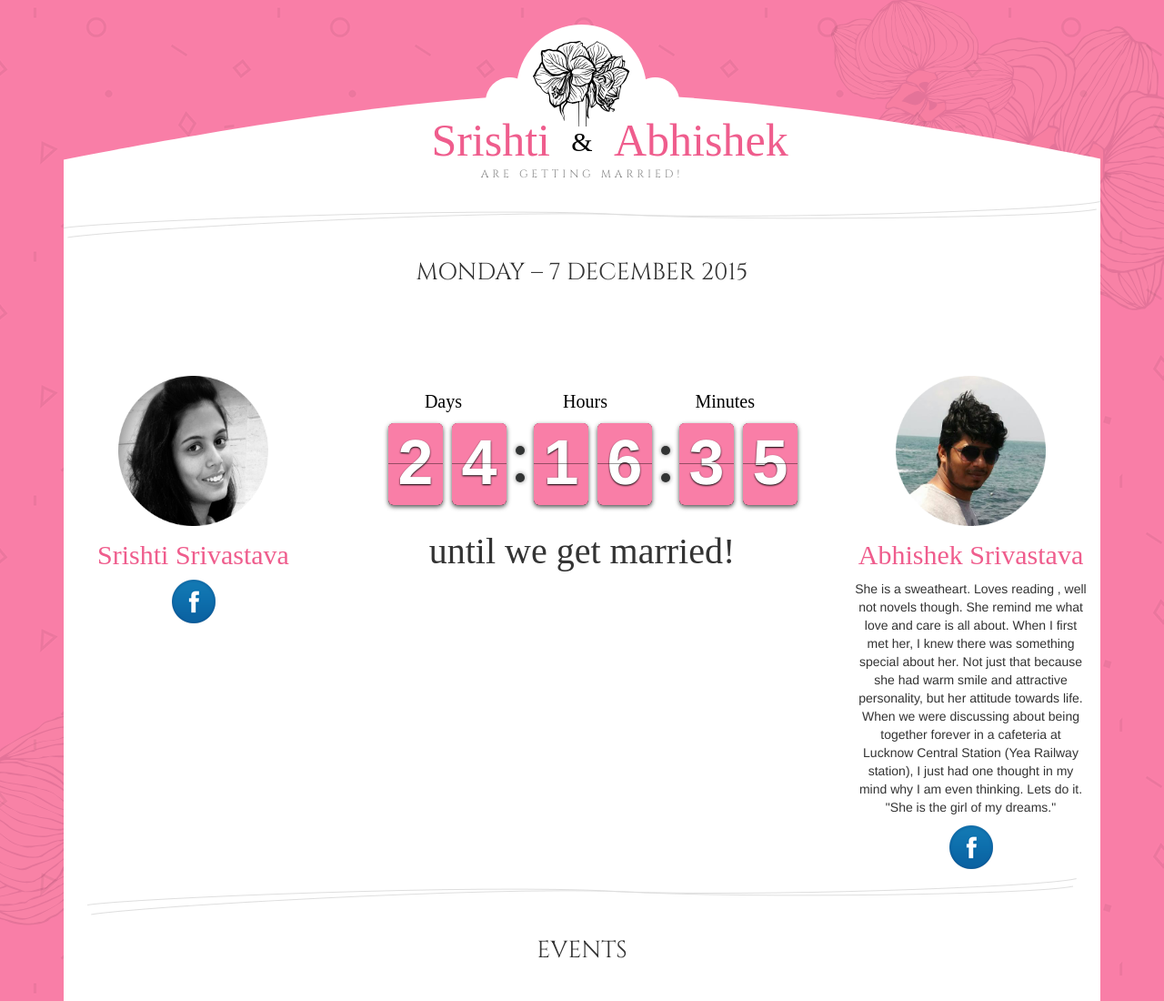
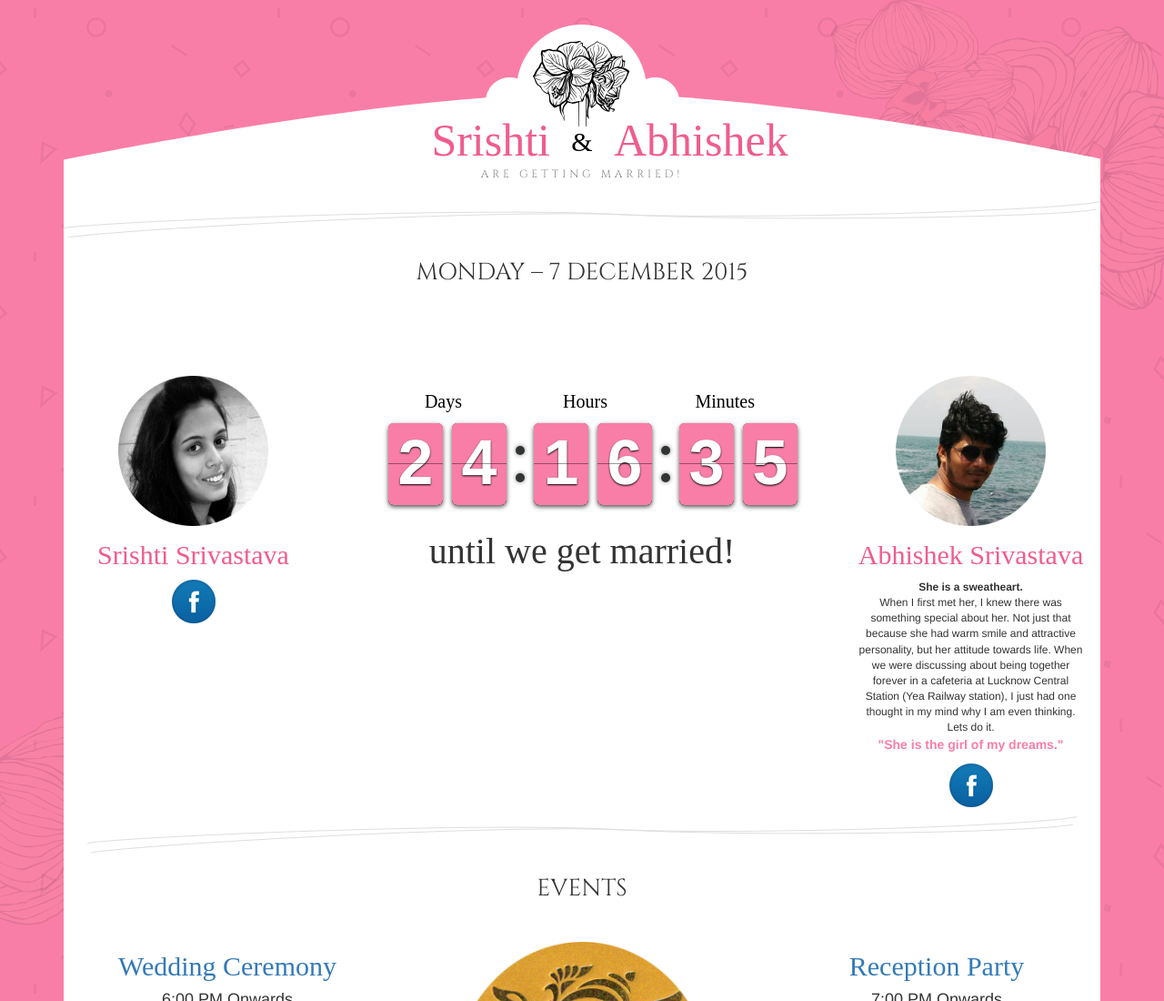
Before and after one commit to GeekAb/weddingsite, a plain HTML site: page index.html in a window 1280 px wide. Shown: the top 1100 px of the page at 91% size. Drawn offline with nearby package versions, Linux system fonts and the light colour scheme; a web font is replaced by a local one.

Commit message:
Message change

```diff
--- a/index.html
+++ b/index.html
@@ -77,10 +77,10 @@
                             <img class="aligncenter smallImg" src="images/abhi.png" alt="portrait-woman" width="165" height="165">
                             <p></p>
                             <h3 style="text-align: center;">Abhishek Srivastava</h3>
-                            <p style="text-align: center;">
-                                She is a sweatheart. Loves reading , well not novels though. She remind me what love and care is all about. When I first met her, I knew there was something special about her. Not just that because she had warm smile and attractive personality, but her attitude towards life.
+                            <p style="text-align: center;font-size:12px;">
+                                <strong>She is a sweatheart.</strong><br /> When I first met her, I knew there was something special about her. Not just that because she had warm smile and attractive personality, but her attitude towards life.
 
-                                When we were discussing about being together forever in a cafeteria at Lucknow Central Station (Yea Railway station), I just had one thought in my mind why I am even thinking. Lets do it. "She is the girl of my dreams."
+                                When we were discussing about being together forever in a cafeteria at Lucknow Central Station (Yea Railway station), I just had one thought in my mind why I am even thinking. Lets do it.<br/><span style="font-weight: bold;color: #F97EA7;font-size: 14px;"> "She is the girl of my dreams."</span>
                             </p>
                             <p style="text-align: center;">
                                 <a href="https://www.facebook.com/GeekAb" target="_blank">
```
